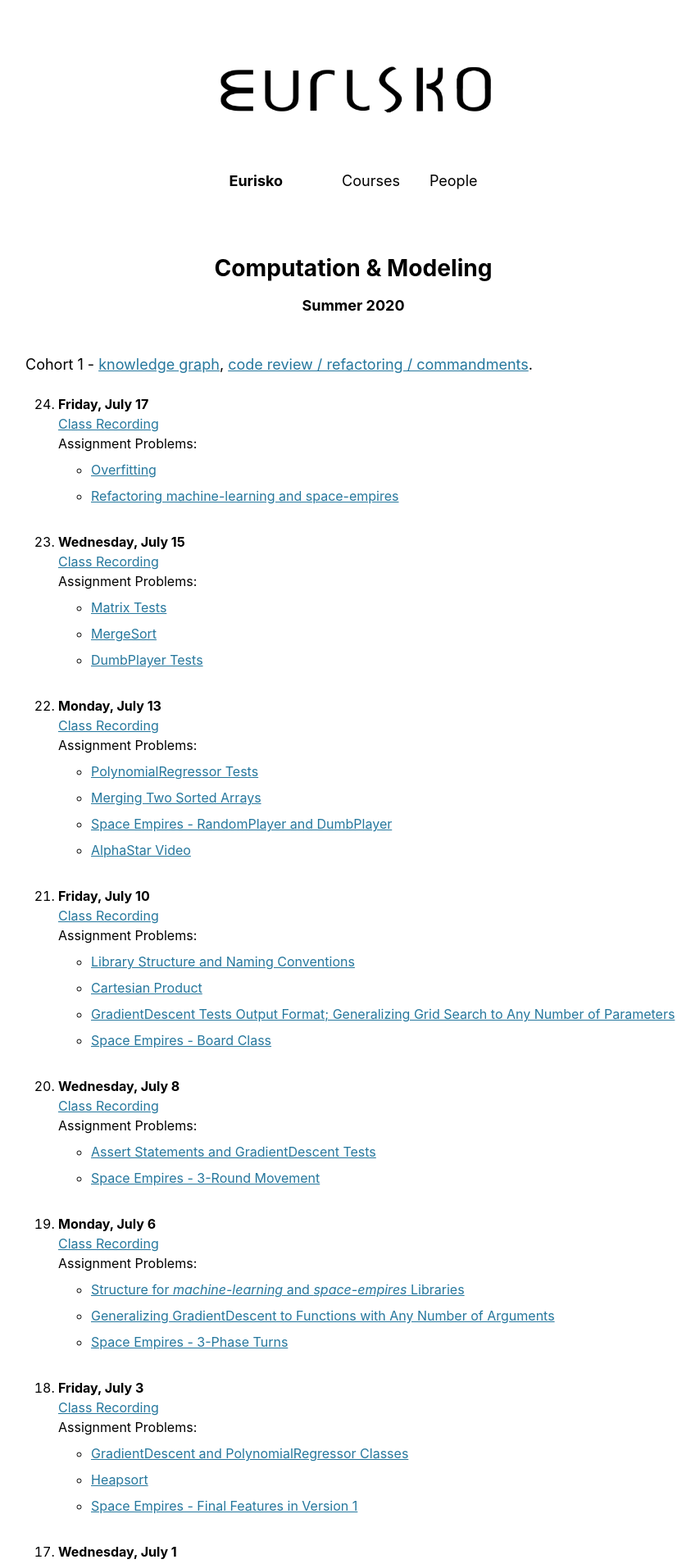
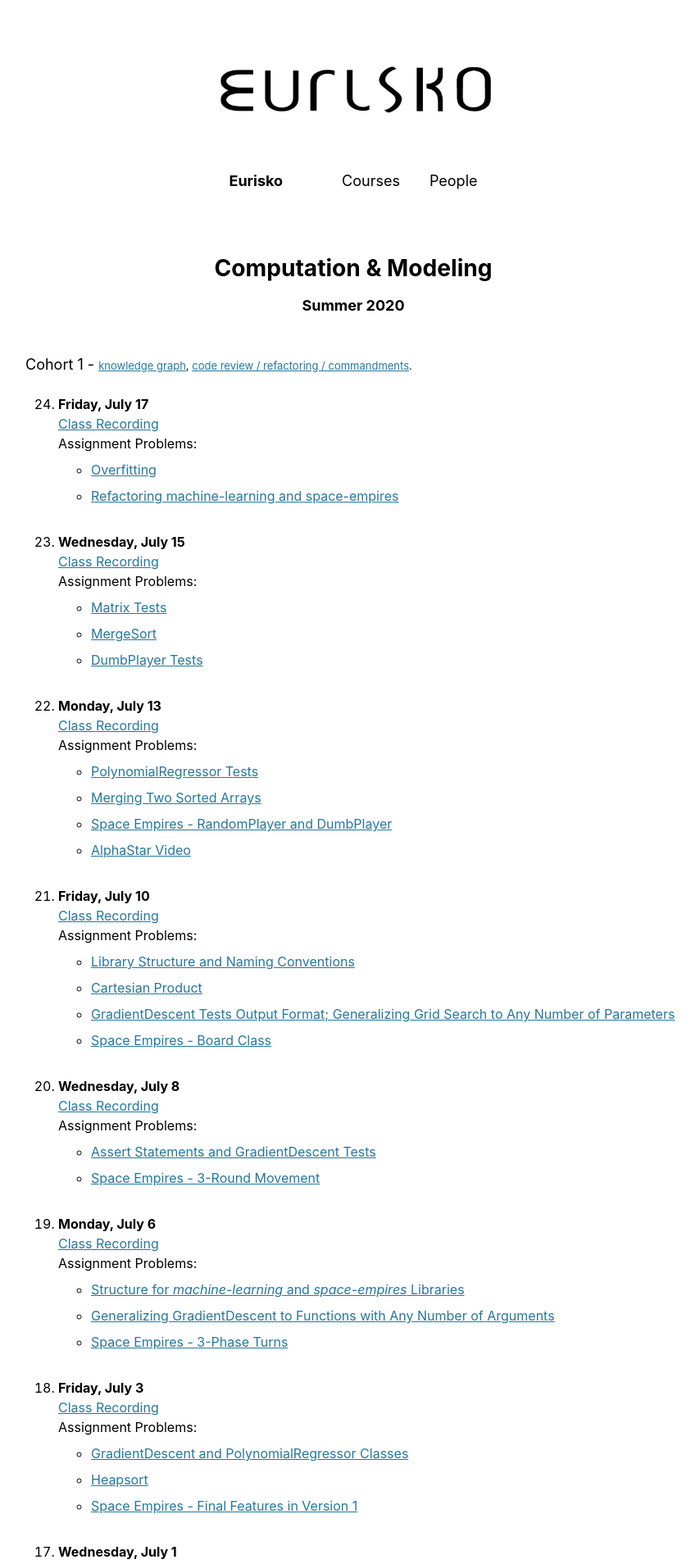
Before and after one commit to skycakjustin/eurisko-us.github.io, a Jekyll site: the page built from _pages/computational-modeling-2020-summer.md, in a window 1280 px wide. Shown: the top 1908 px of the page at 82% size, without its empty margins (209-1063 px from the left). Built offline with Jekyll 4.4.1, drawn with Linux system fonts in a browser that asks for light colours.

Commit message:
Update computational-modeling-2020-summer.md

```diff
--- a/_pages/computational-modeling-2020-summer.md
+++ b/_pages/computational-modeling-2020-summer.md
@@ -11,7 +11,7 @@ author_profile: false
 
 <div style="width:100%; max-width:800px; margin:auto">
 
-<br><p>Cohort 1 - <a class="body" target="_blank" href="https://eurisko-us.github.io/files/problem_graph_iteration_1.html">knowledge graph</a>, <a class="body" target="_blank" href="https://docs.google.com/spreadsheets/d/1LktrKUE1FW9qiV0tDG8XAspDxXTSUsbeZYet7dvrBgw/edit?usp=sharing">code review / refactoring / commandments</a>.</p>
+<br><p>Cohort 1 - <font size="2em"><a class="body" target="_blank" href="https://eurisko-us.github.io/files/problem_graph_iteration_1.html">knowledge graph</a>, <a class="body" target="_blank" href="https://docs.google.com/spreadsheets/d/1LktrKUE1FW9qiV0tDG8XAspDxXTSUsbeZYet7dvrBgw/edit?usp=sharing">code review / refactoring / commandments</a>.</font></p>
 
 <font size="3em"><ol reversed>
     <li><b>Friday, July 17</b>
```
